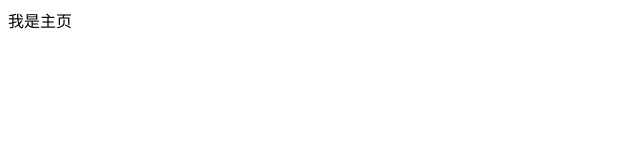
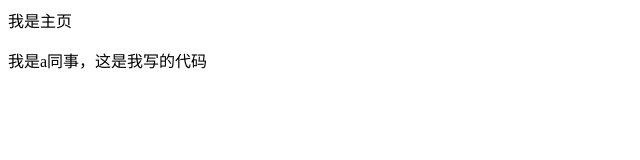
Before and after one commit to yuanshaopeng/project, a plain HTML site: page index.html in a window 1280 px wide. Shown: the whole page, without its empty margins (0-640 px from the left). Drawn offline with Linux system fonts and the light colour scheme.

Commit message:
updateIndex.html from a

```diff
--- a/index.html
+++ b/index.html
@@ -6,5 +6,6 @@
 	</head>
 	<body>
 		我是主页
+		<p>我是a同事，这是我写的代码</p>
 	</body>
 </html>
```
